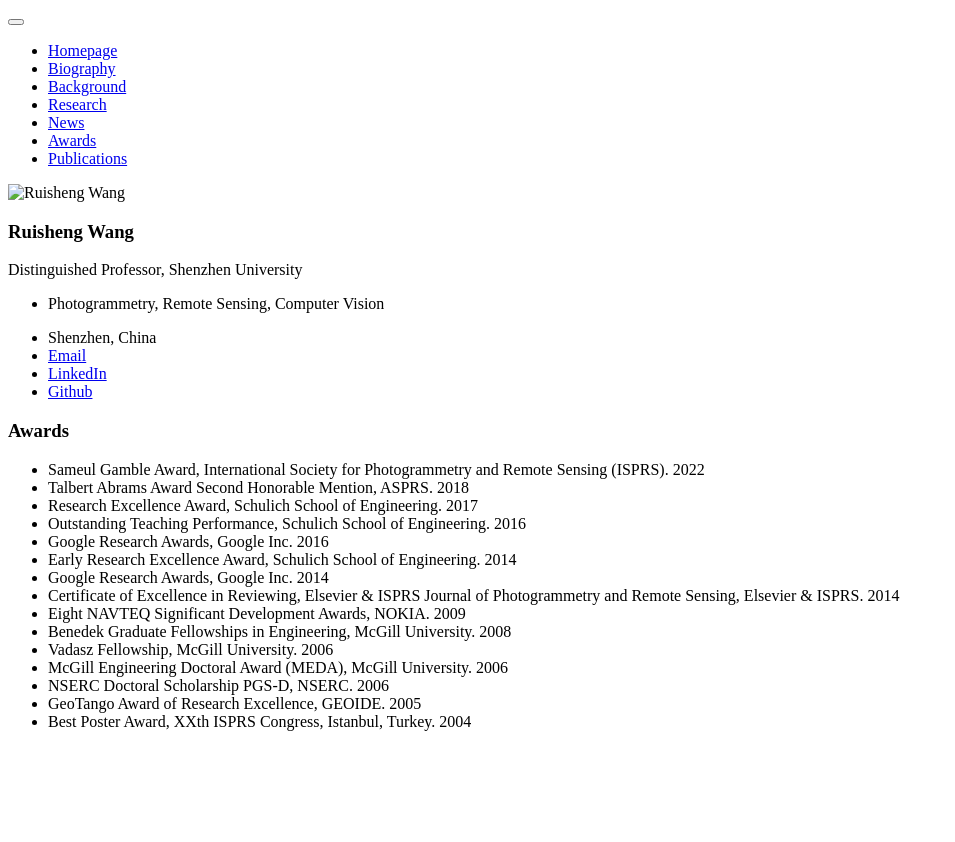
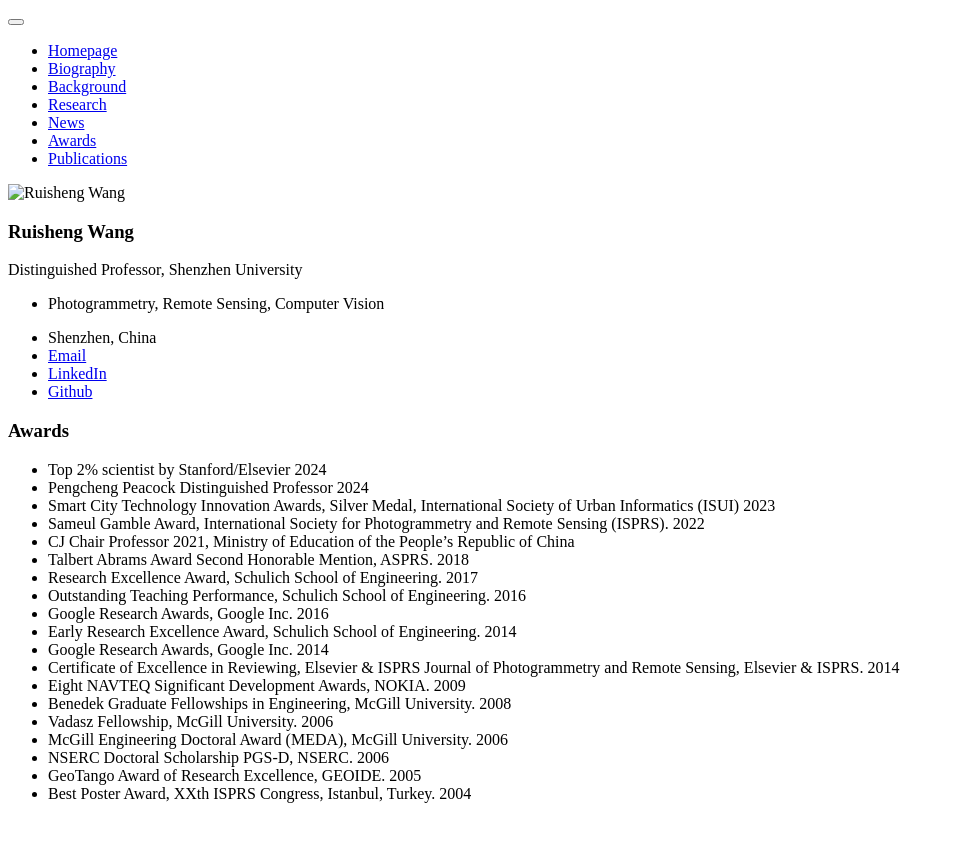
Before and after one commit to ruishengwang/ruishengwang.github.io, a Jekyll site: the page built from _pages/includes/awards.md, in a window 1280 px wide. Shown: the top 842 px of the page, without its empty margins (0-955 px from the left). Built offline with Jekyll 4.4.1, drawn with Linux system fonts in a browser that asks for light colours; our own code applies the rules of GitHub Pages for plain Markdown files.

Commit message:
Update awards.md

```diff
--- a/_pages/includes/awards.md
+++ b/_pages/includes/awards.md
@@ -1,5 +1,9 @@
 # Awards
+- Top 2% scientist by Stanford/Elsevier 2024
+- Pengcheng Peacock Distinguished Professor 2024
+- Smart City Technology Innovation Awards, Silver Medal, International Society of Urban Informatics (ISUI) 2023
 - Sameul Gamble Award, International Society for Photogrammetry and Remote Sensing (ISPRS). 2022
+- CJ Chair Professor 2021, Ministry of Education of the People's Republic of China
 - Talbert Abrams Award Second Honorable Mention, ASPRS. 2018
 - Research Excellence Award, Schulich School of Engineering. 2017
 - Outstanding Teaching Performance, Schulich School of Engineering. 2016
```
